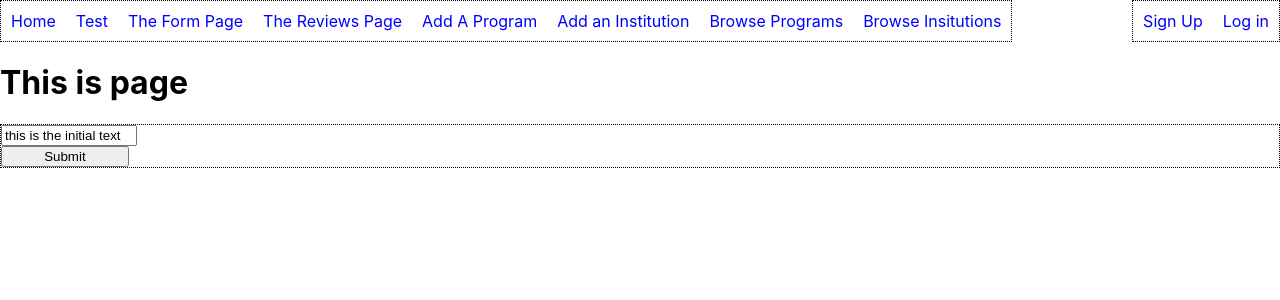
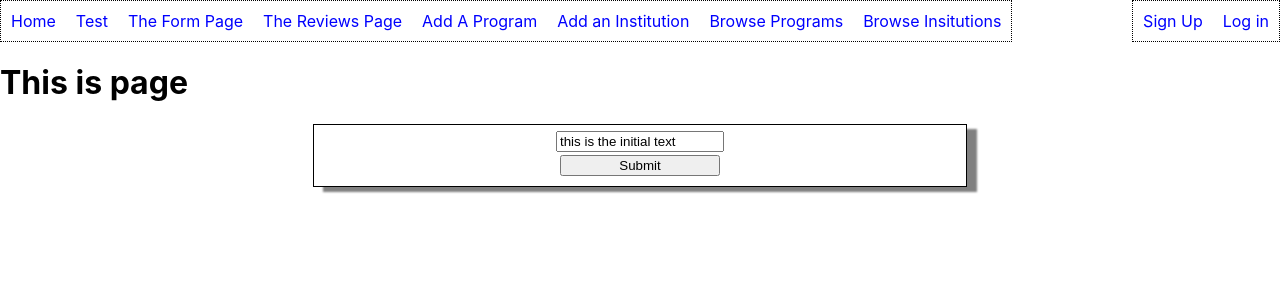
Before and after one commit to Cowfactory/EDUreview, a React (Create React App) app in the folder client/: page /form in a window 1280 px wide. Shown: the top 300 px of the page. Built offline with nearby package versions, Linux system fonts and the light colour scheme.

Commit message:
Made form css slightly nicer

```diff
--- a/client/src/templates/FormTemplate/FormTemplate.css
+++ b/client/src/templates/FormTemplate/FormTemplate.css
@@ -1,11 +1,16 @@
 .FormTemplate {
+    width: 50%;
+    margin: 0 auto;
+    padding: 0.5%;
+    box-shadow: 10px 5px 2px grey;
     display: flex;
     flex-direction: column;
-
-    border: 1px dotted black;
+    border: 1px solid black;
 
 }
 
 .FormTemplate input {
-    width: 10%;
+    width: 25%;
+    margin: 0 auto;
+    margin-bottom: 0.5%;
 }
```
